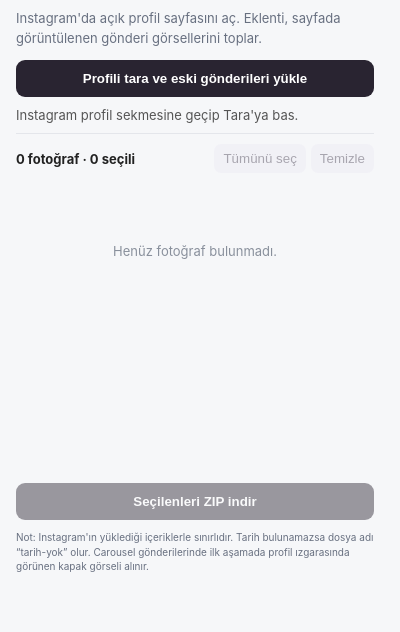
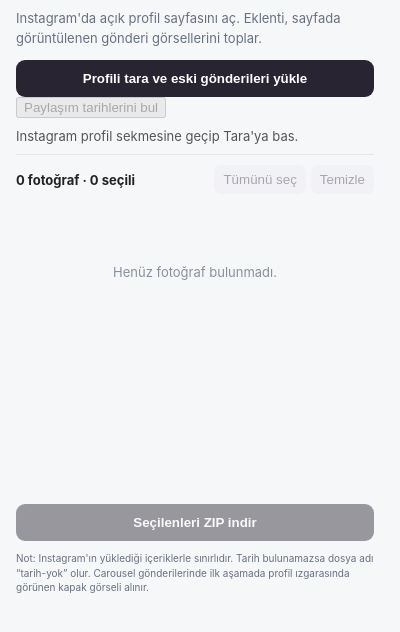
Before and after one commit to okkesilikci/instagram-arsivleyici, a browser extension: page chrome-extension/popup.html in a window 400 px wide. Shown: the part 40-672 px from the top of the page. Drawn offline with Linux system fonts and the light colour scheme.

Commit message:
Add post date lookup control

```diff
--- a/chrome-extension/popup.html
+++ b/chrome-extension/popup.html
@@ -4,6 +4,7 @@
 <header><b>IG <span>Arşivleyici</span></b><small>Chrome eklentisi · İlk sürüm</small></header>
 <p class="hint">Instagram'da açık profil sayfasını aç. Eklenti, sayfada görüntülenen gönderi görsellerini toplar.</p>
 <button id="scan" class="primary">Profili tara ve eski gönderileri yükle</button>
+<button id="dates" class="secondary" disabled>Paylaşım tarihlerini bul</button>
 <div id="status" role="status">Instagram profil sekmesine geçip Tara'ya bas.</div>
 <div class="bar"><b id="count">0 fotoğraf</b><div><button id="all" class="light" disabled>Tümünü seç</button><button id="none" class="light" disabled>Temizle</button></div></div>
 <div id="items" class="items"><p class="empty">Henüz fotoğraf bulunmadı.</p></div>
```
